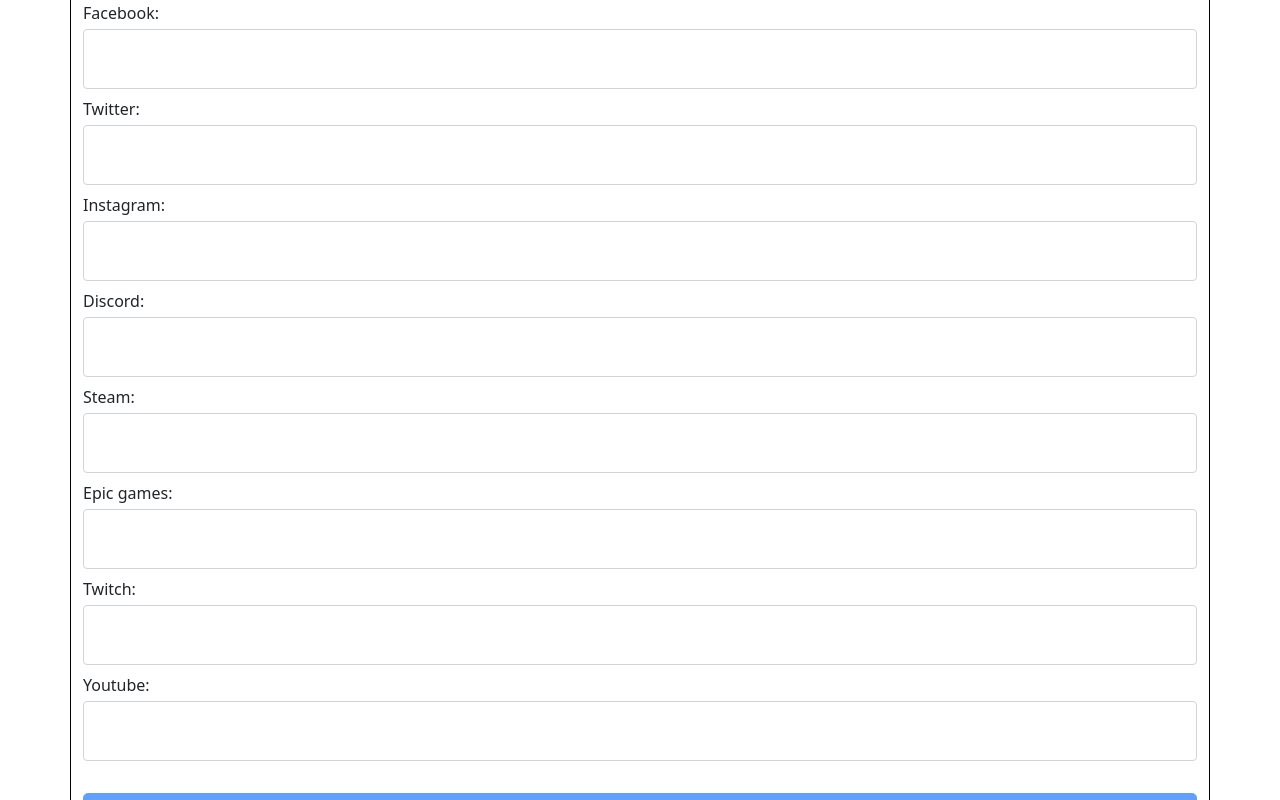
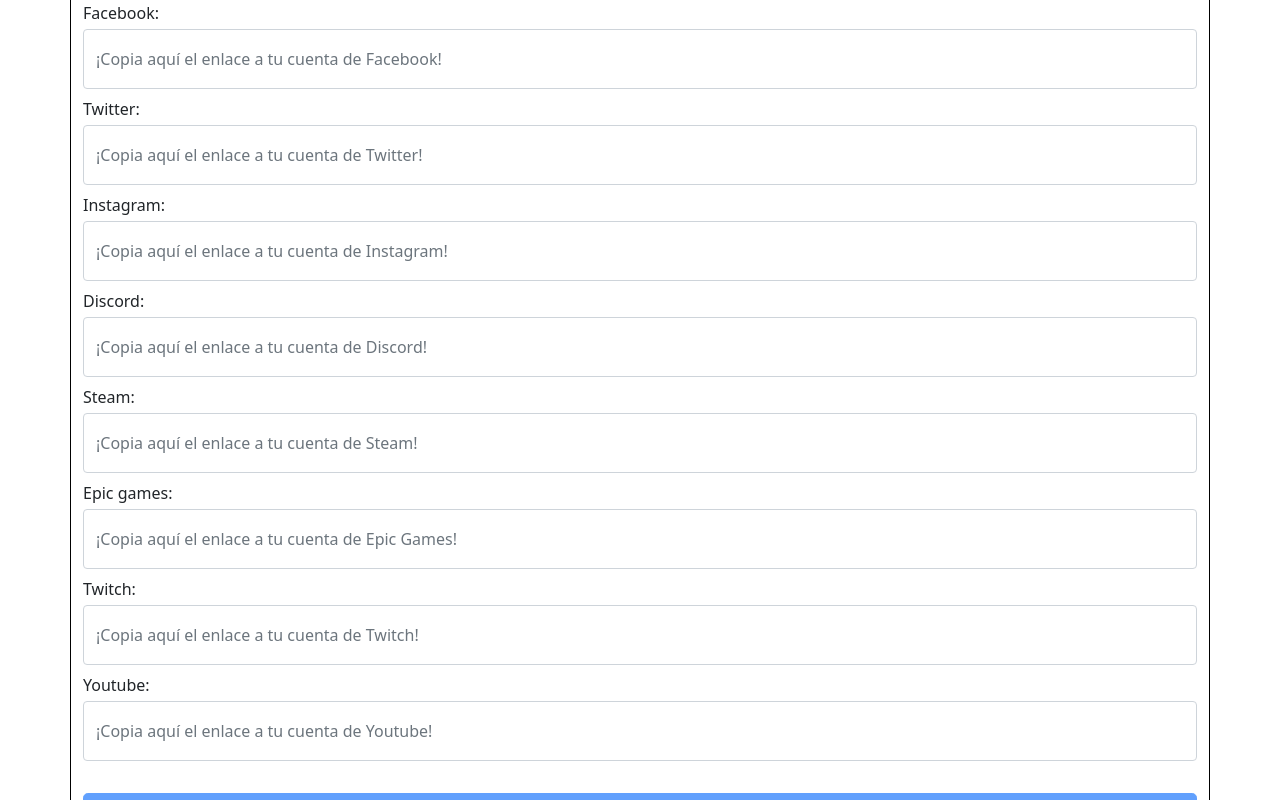
Before and after one commit to aruizr98/World-Wide-Gaming, an Angular app in the folder Front/: page /EditarCuenta in a window 1280 px wide. Shown: the part 800-1600 px from the top of the page. Built offline with nearby package versions, Linux system fonts and the light colour scheme; no server answers.

Commit message:
Pequeña mejora
Ahora si el usuario no ha añadido una red social, se muestra un placeholder invitándole a que copie el enlace a la cuenta de la red social correspondiente.

```diff
--- a/Front/src/app/editar-cuenta/editar-cuenta.component.html
+++ b/Front/src/app/editar-cuenta/editar-cuenta.component.html
@@ -31,21 +31,21 @@
           obligatoria y debe tener entre 2 y 15 caracteres</span>
         <p class="display-6">Redes sociales</p>
         <label class="mb-1">Facebook:</label>
-        <input type="text" name="facebook" class="form-control mb-2" value="{{usuario.Facebook}}" #facebook="ngModel" [(ngModel)]="usuario.Facebook" style="height: 60px;">
+        <input type="text" name="facebook" class="form-control mb-2" placeholder="¡Copia aquí el enlace a tu cuenta de Facebook!" value="{{usuario.Facebook}}" #facebook="ngModel" [(ngModel)]="usuario.Facebook" style="height: 60px;">
         <label class="mb-1">Twitter:</label>
-        <input type="text" name="twitter" class="form-control mb-2" value="{{usuario.Twitter}}" #twitter="ngModel" [(ngModel)]="usuario.Twitter" style="height: 60px;">
+        <input type="text" name="twitter" class="form-control mb-2" placeholder="¡Copia aquí el enlace a tu cuenta de Twitter!" value="{{usuario.Twitter}}" #twitter="ngModel" [(ngModel)]="usuario.Twitter" style="height: 60px;">
         <label class="mb-1">Instagram:</label>
-        <input type="text" name="instagram" class="form-control mb-2" value="{{usuario.Instagram}}" #instagram="ngModel" [(ngModel)]="usuario.Instagram" style="height: 60px;">
+        <input type="text" name="instagram" class="form-control mb-2" placeholder="¡Copia aquí el enlace a tu cuenta de Instagram!" value="{{usuario.Instagram}}" #instagram="ngModel" [(ngModel)]="usuario.Instagram" style="height: 60px;">
         <label class="mb-1">Discord:</label>
-        <input type="text" name="discord" class="form-control mb-2" value="{{usuario.Discord}}" #discord="ngModel" [(ngModel)]="usuario.Discord" style="height: 60px;">
+        <input type="text" name="discord" class="form-control mb-2" placeholder="¡Copia aquí el enlace a tu cuenta de Discord!" value="{{usuario.Discord}}" #discord="ngModel" [(ngModel)]="usuario.Discord" style="height: 60px;">
         <label class="mb-1">Steam:</label>
-        <input type="text" name="steam" class="form-control mb-2" value="{{usuario.Steam}}" #steam="ngModel" [(ngModel)]="usuario.Steam" style="height: 60px;">
+        <input type="text" name="steam" class="form-control mb-2" placeholder="¡Copia aquí el enlace a tu cuenta de Steam!" value="{{usuario.Steam}}" #steam="ngModel" [(ngModel)]="usuario.Steam" style="height: 60px;">
         <label class="mb-1">Epic games:</label>
-        <input type="text" name="epic" class="form-control mb-2" value="{{usuario.Epic}}" #epic="ngModel" [(ngModel)]="usuario.Epic" style="height: 60px;">
+        <input type="text" name="epic" class="form-control mb-2" placeholder="¡Copia aquí el enlace a tu cuenta de Epic Games!" value="{{usuario.Epic}}" #epic="ngModel" [(ngModel)]="usuario.Epic" style="height: 60px;">
         <label class="mb-1">Twitch:</label>
-        <input type="text" name="twitch" class="form-control mb-2" value="{{usuario.Twitch}}" #twitch="ngModel" [(ngModel)]="usuario.Twitch" style="height: 60px;">
+        <input type="text" name="twitch" class="form-control mb-2" placeholder="¡Copia aquí el enlace a tu cuenta de Twitch!" value="{{usuario.Twitch}}" #twitch="ngModel" [(ngModel)]="usuario.Twitch" style="height: 60px;">
         <label class="mb-1">Youtube:</label>
-        <input type="text" name="youtube" class="form-control mb-2" value="{{usuario.Youtube}}" #youtube="ngModel" [(ngModel)]="usuario.Youtube" style="height: 60px;">
+        <input type="text" name="youtube" class="form-control mb-2" placeholder="¡Copia aquí el enlace a tu cuenta de Youtube!" value="{{usuario.Youtube}}" #youtube="ngModel" [(ngModel)]="usuario.Youtube" style="height: 60px;">
       </form>
       <div>
         <button class="mt-4 w-100 btn btn-lg btn-primary" name="boton" type="submit" [disabled]="!formEditarUsuario.form.valid"
```
